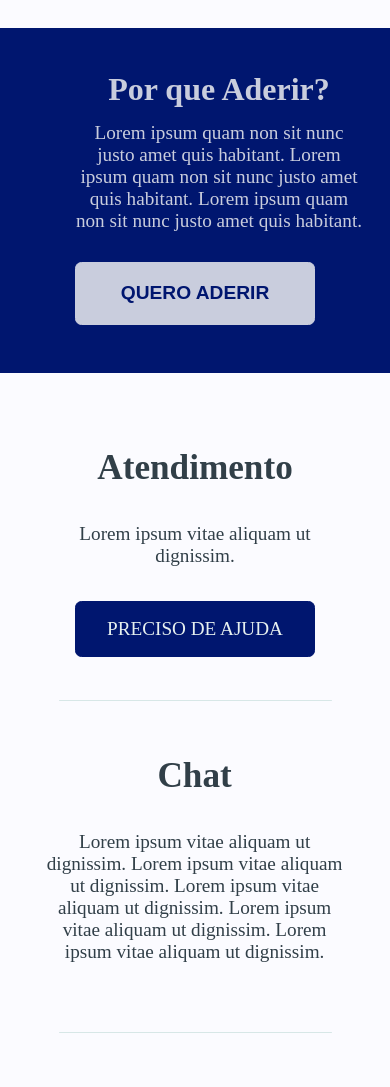
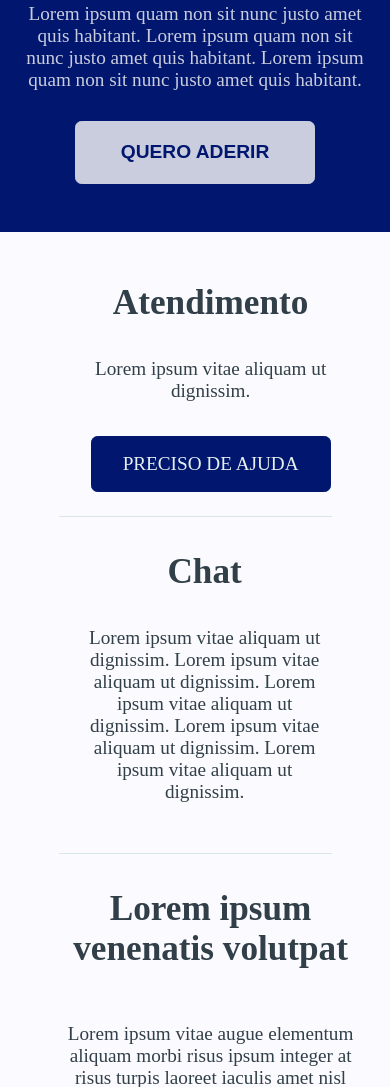
Before and after one commit to RayeneAmaro/website-efpc, a plain HTML site: page index.html in a window 390 px wide. Shown: the part 913-2000 px from the top of the page. Drawn offline with Linux system fonts and the light colour scheme.

Commit message:
ajuste responsivo

```diff
--- a/style.css
+++ b/style.css
@@ -439,22 +439,24 @@ footer a:focus{
     .banner{
         display: flex;
         flex-wrap: wrap;
-        margin-bottom: 5rem
+        margin: 0px 0px;
+        padding-bottom: 3rem;
     }
 
     .img-banner-div{
         width: 25rem;
         height: auto;
         margin-top: -3rem;
+        margin-left: 0rem;
     }
 
     .dir-banner{
-        margin-left: 3rem;
+        margin-left: 0rem;
         width: 80%;
     }
 
     .tit-banner{
-        font-size: 3rem;
+        font-size: 2.5rem;
         margin-top: -2.5rem;
     }
 
@@ -472,8 +474,8 @@ footer a:focus{
     }
 
     .f-dir{
-        width: 80%;
-        margin-left: 3rem;
+        width: 90vw;
+        margin-left: 0;
         text-align: center;
     }
 
@@ -495,13 +497,15 @@ footer a:focus{
         padding-right: 1rem;
         width: 100%;
         padding-bottom: 2rem;
+        margin: 0 0;
+        margin-right: 2rem;
     }
 
     .se-caixas{
         flex-wrap: wrap;
         flex-direction: column;
         align-items: center;
-        margin: 0px;
+
     }
 
     .se-caixas .chat .text-chat {
@@ -510,8 +514,8 @@ footer a:focus{
         text-align: center;
     }
 
-    .loren, .chat, .atendimento{
-        width: 80%;
+    .loren, .atendimento{
+        width: 80vw;
         text-align: center;
         display: flex;
         flex-direction: column;
@@ -519,10 +523,13 @@ footer a:focus{
         text-align: center
     }
 
+    .chat{
+        width: 90vw;
+        margin-left: -0.7rem;
+    }
+
     .divisor-dir, .divisor-esq{
-        margin-bottom: 5%;
-        margin-left: 15%;
-        margin-top: 5%;
+        margin: auto auto;
         width: 70%;
     }
 
@@ -548,11 +555,16 @@ footer a:focus{
 
     /* Seção comunicados */
 
+    .comunicados{
+        margin: auto auto;
+    }
+
     .comunicados-caixas{
         display: flex;
         flex-wrap: wrap;
         flex-direction: row;
         gap: 1rem;
+        margin: auto auto;
     }
 
     .c-tit{
```
